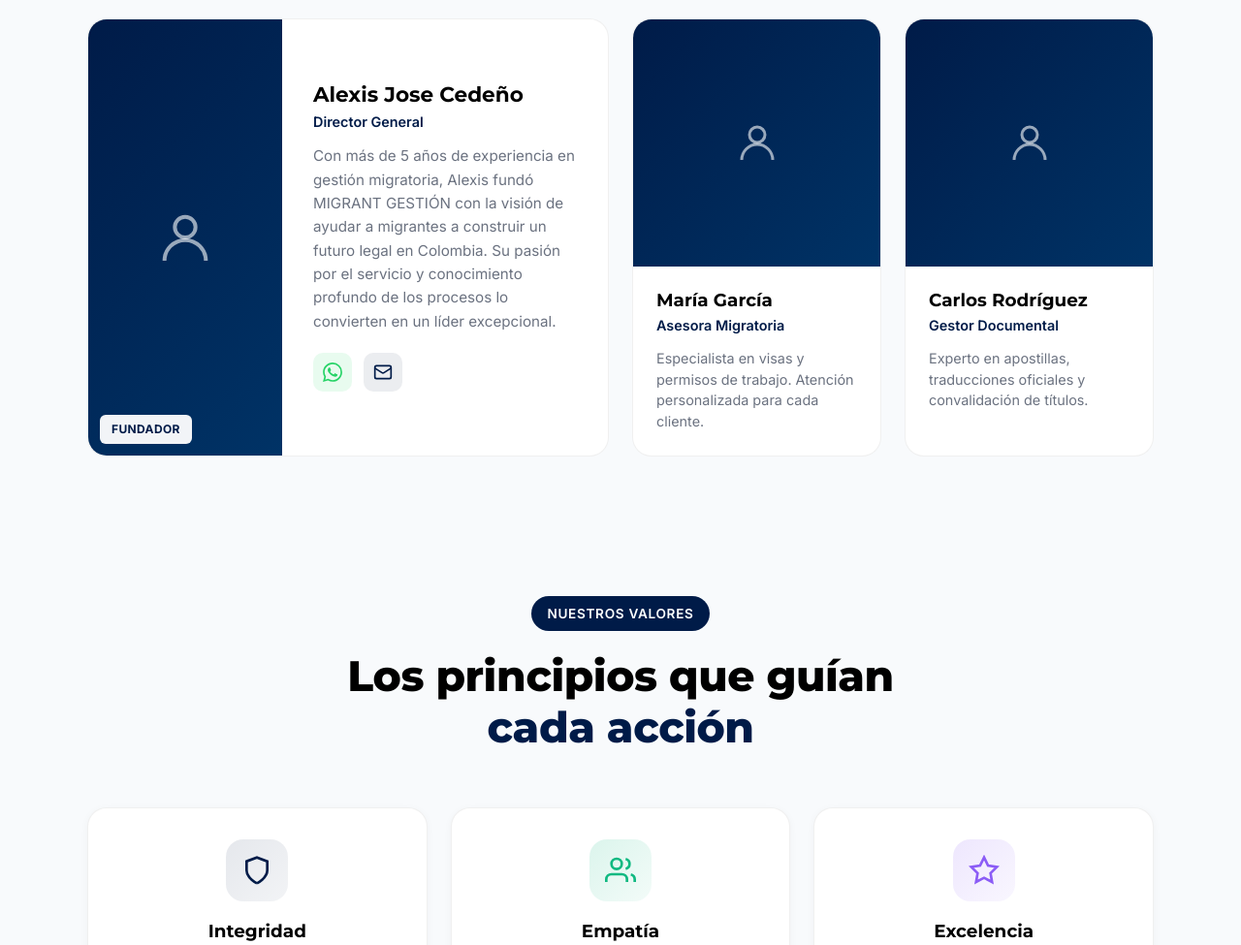
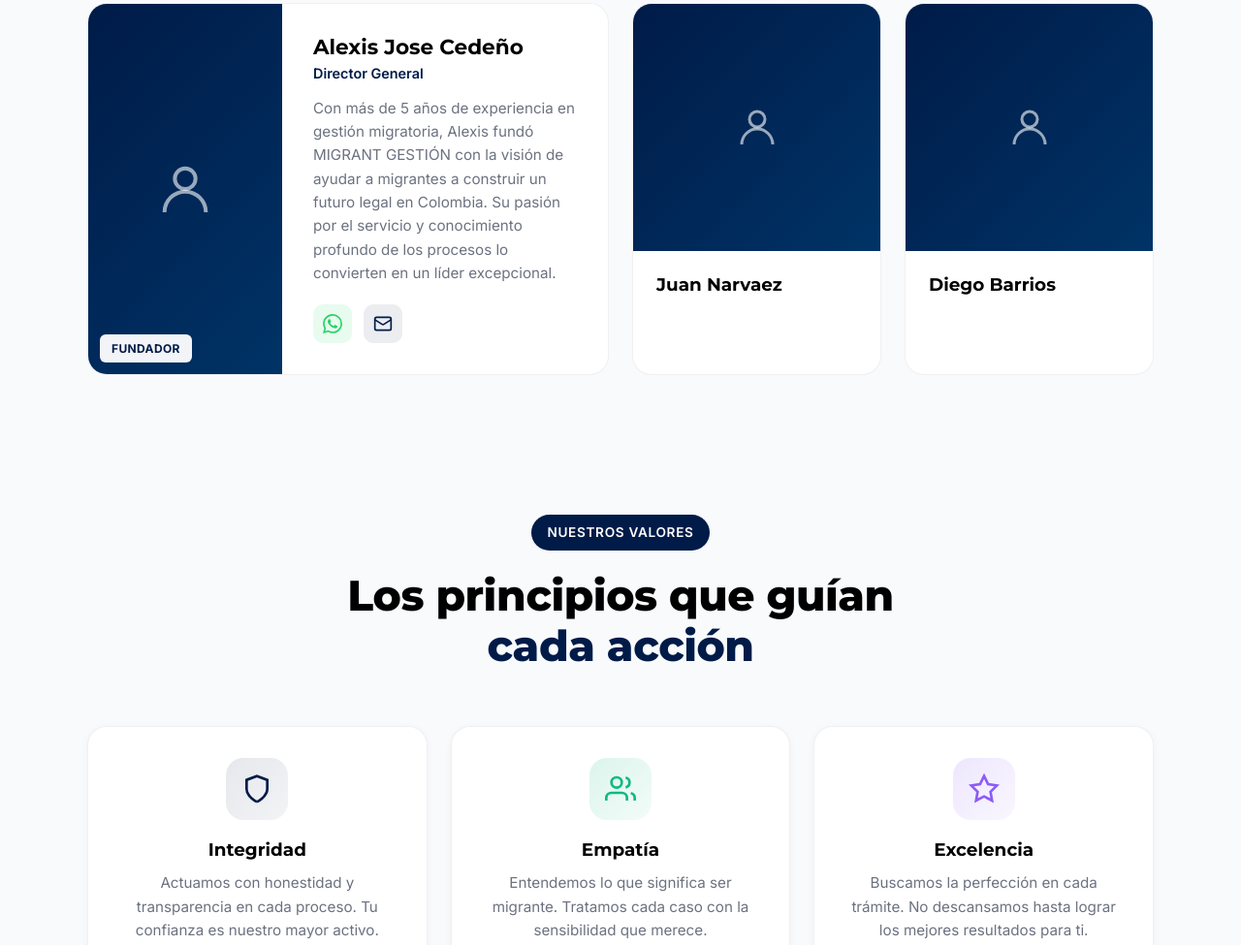
Before and after one commit to chrisfalla/Page-Migrant-Gestion-, an Astro site: page / in a window 1280 px wide. Shown: the part 6595-7570 px from the top of the page at 97% size. Built offline with nearby package versions, Linux system fonts and the light colour scheme; Astro itself is replaced by a stand-in of ours.

Commit message:
feat: update team member details and adjust padding in sections

```diff
--- a/src/components/TeamSection.astro
+++ b/src/components/TeamSection.astro
@@ -67,11 +67,10 @@
           </div>
         </div>
         <div class="member-info">
-          <h3 class="member-name">María García</h3>
-          <p class="member-role">Asesora Migratoria</p>
+          <h3 class="member-name">Juan Narvaez</h3>
+          <p class="member-role"></p>
           <p class="member-bio-short">
-            Especialista en visas y permisos de trabajo. Atención personalizada
-            para cada cliente.
+
           </p>
         </div>
       </div>
@@ -86,10 +85,10 @@
           </div>
         </div>
         <div class="member-info">
-          <h3 class="member-name">Carlos Rodríguez</h3>
-          <p class="member-role">Gestor Documental</p>
+          <h3 class="member-name">Diego Barrios</h3>
+          <p class="member-role"></p>
           <p class="member-bio-short">
-            Experto en apostillas, traducciones oficiales y convalidación de títulos.
+
           </p>
         </div>
       </div>
@@ -101,7 +100,7 @@
 
 <style>
   .team-section {
-    padding: 1rem clamp(1.25rem, 5vw, 4rem) clamp(2.5rem, 5vw, 4.5rem);
+    padding: 0rem clamp(1.25rem, 5vw, 4rem) clamp(2.5rem, 5vw, 4.5rem);
     background: #f8fafc;
   }
 
--- a/src/components/ValuesSection.astro
+++ b/src/components/ValuesSection.astro
@@ -107,7 +107,7 @@
 
 <style>
   .values-section {
-    padding: 2rem clamp(1.25rem, 5vw, 4rem) clamp(2.5rem, 5vw, 4.5rem);
+    padding: 2rem clamp(1.25rem, 5vw, 4rem) 1rem;
     background: #f8fafc;
   }
 
```
